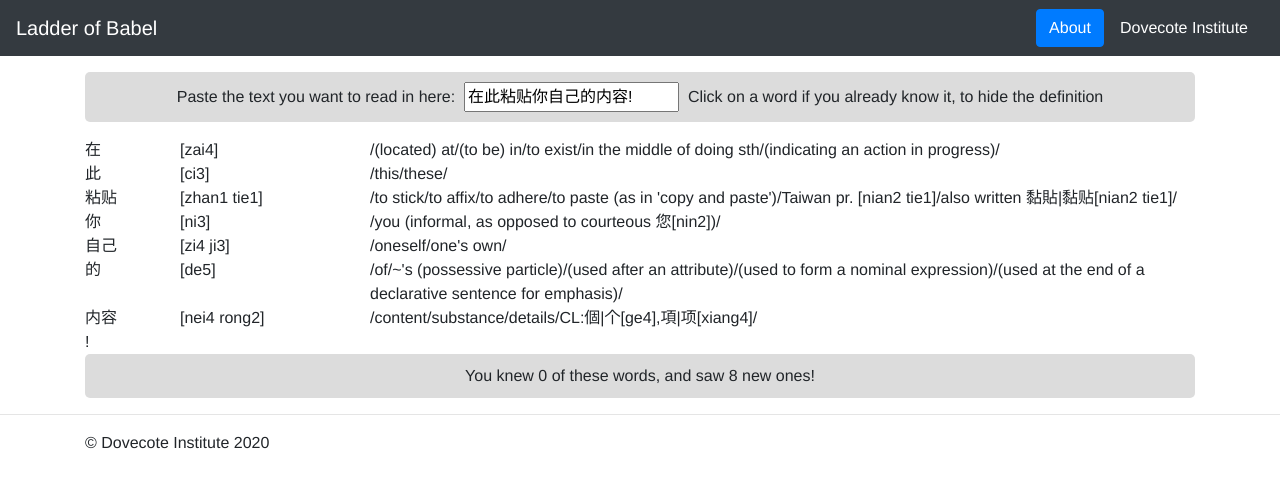
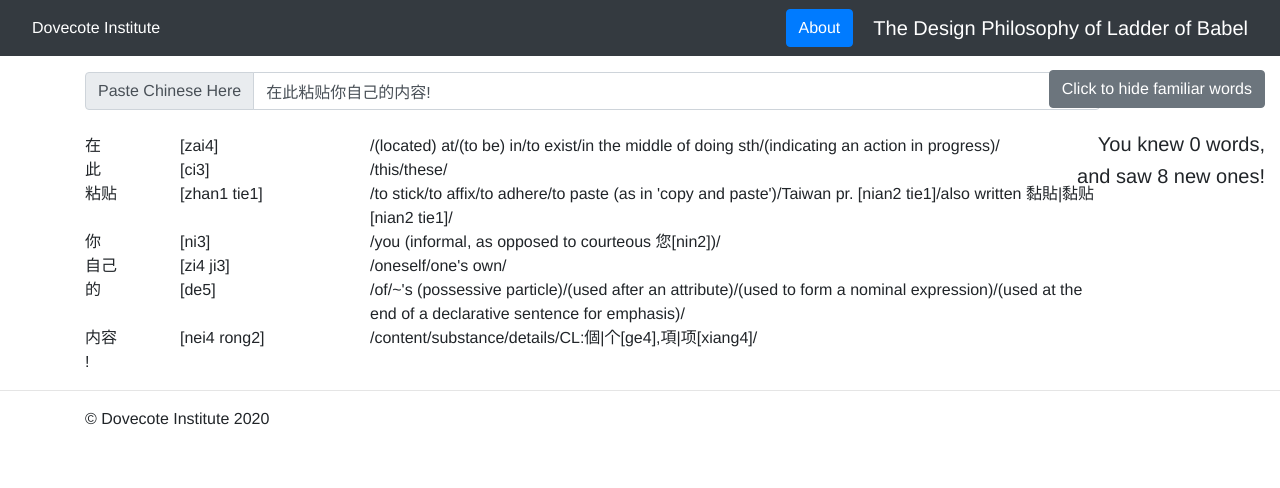
Before and after one commit to amloewi/ladder-of-babel, a React (Create React App) app: page / in a window 1280 px wide. Shown: the top 488 px of the page. Built offline with nearby package versions, Linux system fonts and the light colour scheme.

Commit message:
Progress on right, update layout
Big update; made a number of intended changes to put known/unknown words on the right hand side, a bigger input box, and unexpectedly rearranged the buttons which were being covered up

```diff
--- a/src/App.css
+++ b/src/App.css
@@ -40,14 +40,12 @@
 
 .hidden { display:none; }
 
-.nav-styling {
-  background-color: goldenrod;
-  /* cornflowerblue */
-  /* color: white; */
+.navbar,
+.navbar-default,
+.navbar-header {
+  /* background-color: goldenrod !important; */
   font-family: 'Helvetica Neue';
-
-  /* background-image: url("images/header.png"); */
-  /* Verdana=simple, Monaco=8bit, Helvetica Neue=fine, Didot ~= Crate+Barrel, Copperplate? */
+  z-index: 100 !important;
 }
 
 .bookend {
@@ -58,6 +56,8 @@
   background-color: #DCDCDC;
   /* color:white; */
   border-radius: 5px;
+  position: fixed; /* COULD BE THE SOLUTION !!! */
+  z-index: 100;
 }
 
 
@@ -68,3 +68,22 @@
 .thick {
   border-top: 3px solid;
 }
+
+/* .textinput {
+
+  z-index: 100;
+}
+
+.learned {
+  text-align: right;
+
+  padding-top: 70px;
+  position:fixed;
+  background: white;
+} */
+
+.fixed-top {
+  padding-top: 70px;
+  text-align: right;
+  z-index: -1;
+}
--- a/src/App.js
+++ b/src/App.js
@@ -2,7 +2,7 @@ import React, { useState } from 'react';
 import './App.css';
 import { cedict } from "./medium.js"; // do one for medium w ... 50k
 import '../node_modules/bootstrap/dist/css/bootstrap.min.css'; // This was necessary; ugh
-import { Container, Row, Col, Navbar, Button, Nav, Modal } from 'react-bootstrap';
+import { Container, Row, Col, Navbar, Button, Nav, Modal, InputGroup, FormControl } from 'react-bootstrap';
 
 
 class Translation extends React.Component {
@@ -87,27 +87,37 @@ class Translation extends React.Component {
   render() {
     return(
       <Container>
-        <div className="bookend">
-          Paste the text you want to read in here:&nbsp;&nbsp;
-          <input
-              type="text"
-              onChange={ this.handleInputChange }
-              value={ this.state.text }
-          />
-          {/* Nothing here */}
-          &nbsp;&nbsp;Click on a word if you already know it, to hide the definition
-        </div>
-        <p></p>
+
+        <Row>
+          <Col md={{span:3, offset:9}} className="fixed-top">
+            <Button variant="secondary">Click to hide familiar words</Button>
+            <br></br><br></br>
+            <h5>You knew {this.state.known} words,</h5>
+            <h5>and saw {this.state.unknown} new ones!</h5>
+          </Col>
+        </Row>
+
+        <Row>
+          <Col md={11} className="textinput">
+            <InputGroup>
+              <InputGroup.Prepend>
+                <InputGroup.Text>
+                  Paste Chinese Here
+                </InputGroup.Text>
+              </InputGroup.Prepend>
+              <FormControl onChange={ this.handleInputChange } value={ this.state.text }/>
+            </InputGroup>
+            &nbsp;&nbsp;
+          </Col>
+        </Row>
+
         {this.state.translation.map((word, ix) =>
           <Row key={ix} style={{textAlign: "left"}} onClick={() => this.toggle(ix)}>
             <Col md={1}>{word["token"]}</Col>
             <Col md={2} className={word["show"]}>{word["pinyin"]}</Col>
-            <Col md={9} className={word["show"]}>{word["definition"]}</Col>
+            <Col md={8} className={word["show"]}>{word["definition"]}</Col>
           </Row>
         )}
-        <div className="bookend">
-          You knew {this.state.known} of these words, and saw {this.state.unknown} new ones!
-        </div>
       </Container>
     )
   }
@@ -131,15 +141,16 @@ function About() {
         </Modal.Header>
         <Modal.Body>
           Ladder of Babel is a tool for beginner and intermediate students of Chinese that makes any (simplified) text accessible by solving a
-          serious problem with most current tools.<p></p>
+          basic problem with most current tools.<p></p>
           Tools such as the Google Translate browser plugin, or the similar Mate Translate, are great for translating a single word at a time. They are
-          clearly an enormous improvement over having to search through a paper dictionary. However, they are still designed for people who only need to pick out
+           an enormous improvement over having to search through a paper dictionary. However, they are still designed for people who only need to look up
           words one by one, whereas
-          most Chinese language learners both need to translate <b>most</b> of the words - and, probably don't even know which combinations of characters
+          most Chinese language learners both need to translate <b>most</b> of the words - and, likely don't even know which combinations of characters
            <b> form</b> a single word.<p></p>
-           Ladder of Babel solves both of these problems by pre-identifying which characters go together, and giving definitions for everything, at once -
-           making the reading experience as seamless and fluent as possible even for early stage students, and opening up the entire world of online Chinese
-           text for easy access, and also productive study.
+           Ladder of Babel solves both of these problems by pre-identifying which characters go together, and giving definitions for everything, at once --
+           further allowing each user to customize and focus their learning, by hiding any information they don't need.
+           This makes the reading experience as seamless and fluent as possible even for early stage students, and opens up the entire world of online Chinese
+           text for easy access, and productive study.
         </Modal.Body>
         <Modal.Footer>
           <Button variant="primary" onClick={handleClose}>
@@ -154,11 +165,11 @@ function About() {
 function App() {
   return (
     <div className="App">
-      <Navbar bg="dark" className="nav-styling" expand="lg">
-        <Navbar.Brand href="#home" style={{color:'white'}}>Ladder of Babel</Navbar.Brand>
+      <Navbar bg="dark" className="" expand="lg">
+      <Nav.Link href="http://dovecoteinstitute.org" style={{color:'white', fontsize:24+'pt'}}>Dovecote Institute</Nav.Link>
         <Nav className="mr-auto"></Nav> {/* Using this to push the rest to the right */}
         <About />
-        <Nav.Link href="http://dovecoteinstitute.org" style={{color:'white'}}>Dovecote Institute</Nav.Link>
+        <Navbar.Brand href="#home" style={{color:'white', paddingLeft:20+'px'}}>The Design Philosophy of Ladder of Babel</Navbar.Brand>
       </Navbar>
 
       <p></p>
```
Also changed, not shown: 1 other file (tests, documents, lock files or other folders).
